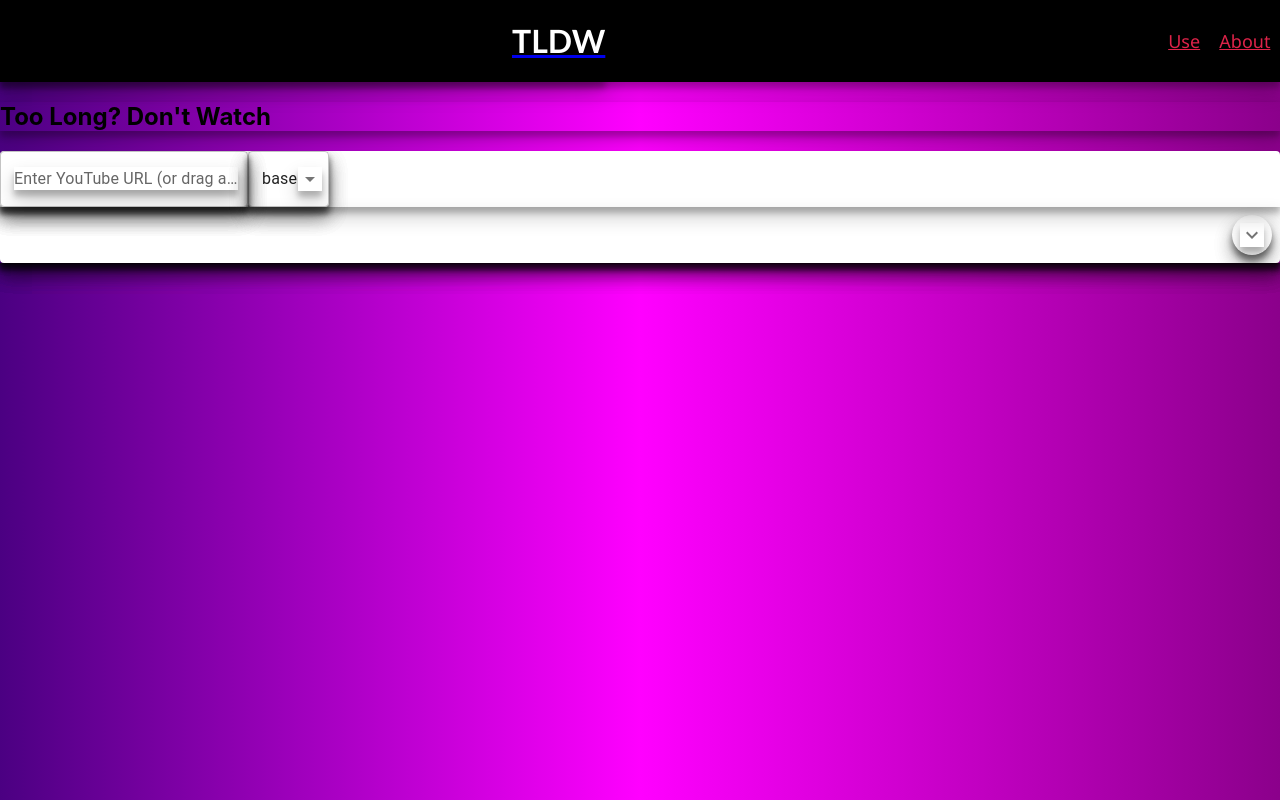
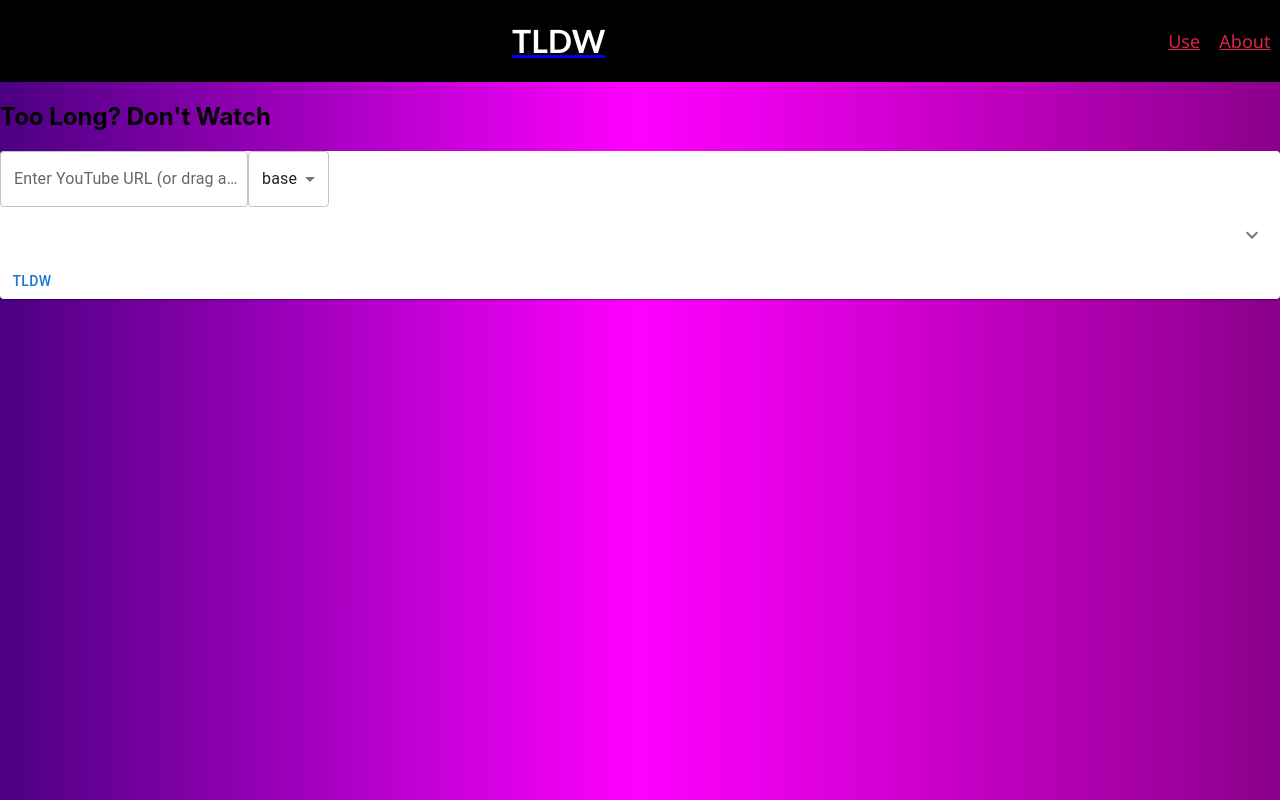
Before and after one commit to AmeerArsala/tldw-app, a React (Create React App) app in the folder frontend/: page / in a window 1280 px wide. Built offline with nearby package versions, Linux system fonts and the light colour scheme.

Commit message:
trigger button

```diff
--- a/frontend/src/components/pages/landing/LandingPage.css
+++ b/frontend/src/components/pages/landing/LandingPage.css
@@ -23,6 +23,10 @@
     background: linear-gradient(to right, #4b0082, #ff00ff, #8b008b);
   }
 
-  * {
-    box-shadow: 0 10px 20px rgba(0,0,0,0.19), 0 6px 6px rgba(0,0,0,0.23);
-  }
+/* {
+  box-shadow: 0 10px 20px rgba(0,0,0,0.19), 0 6px 6px rgba(0,0,0,0.23);
+}*/
+
+.tldw-main-input {
+  display: flex;
+}
--- a/frontend/src/components/pages/landing/LandingPage.tsx
+++ b/frontend/src/components/pages/landing/LandingPage.tsx
@@ -8,6 +8,7 @@
 import { Select, SelectChangeEvent, MenuItem } from "@mui/material";
 import Switch from "@mui/material/Switch";
 import Slider from "@mui/material/Slider";
+import Button from '@mui/material/Button';
 import { LinearProgress } from "@mui/material";
 
 import Expandable from "../../expandable/Expandable";
@@ -110,6 +111,7 @@
           </CardContent>
         </Collapse>
 
+        <Button onClick={() => {}}>TLDW</Button>
 
       </Card>
 
```
Also changed, not shown: frontend/src/components/triggerbtn.tsx (deleted, +0 -12 lines), frontend/src/components/triggerbtn/TriggerBtn.tsx (added, +20 -0 lines), frontend/src/components/triggerbtn/TriggerBtn.css (renamed from frontend/src/components/triggerbtn.css).
